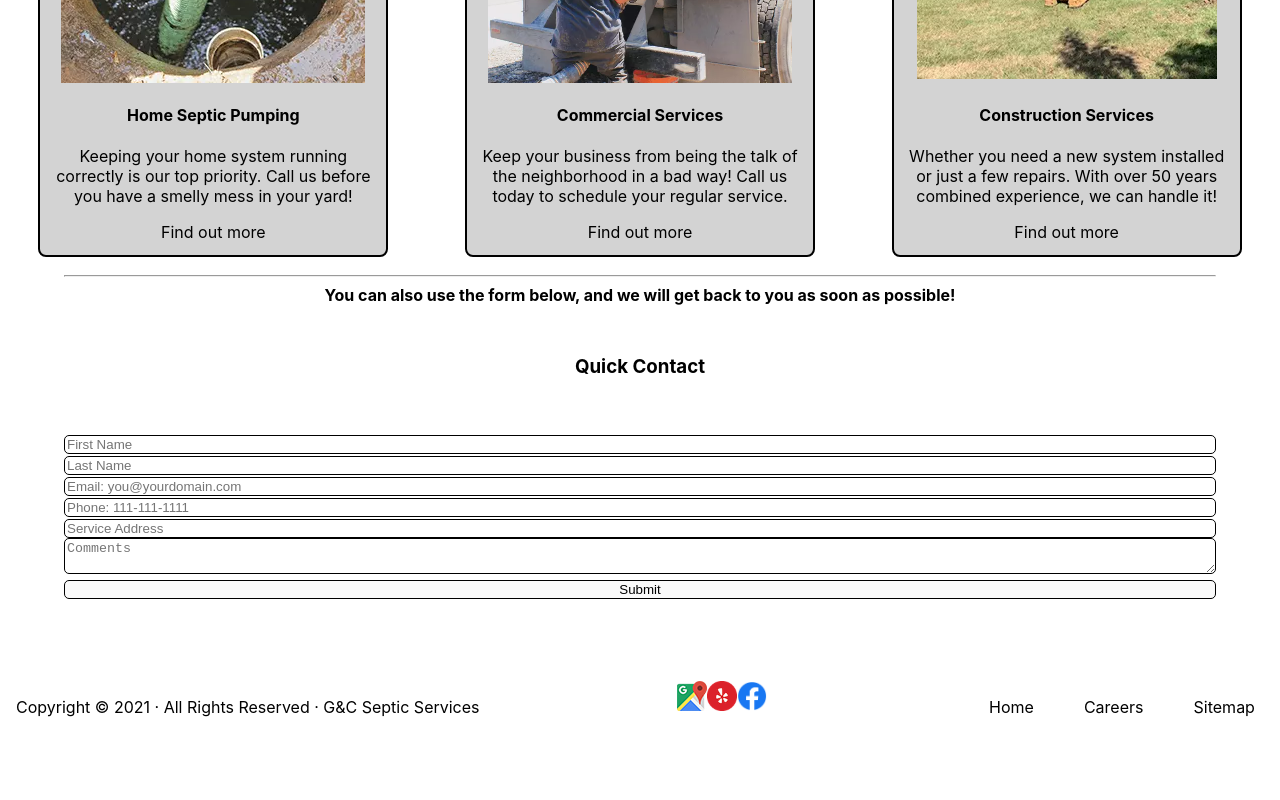
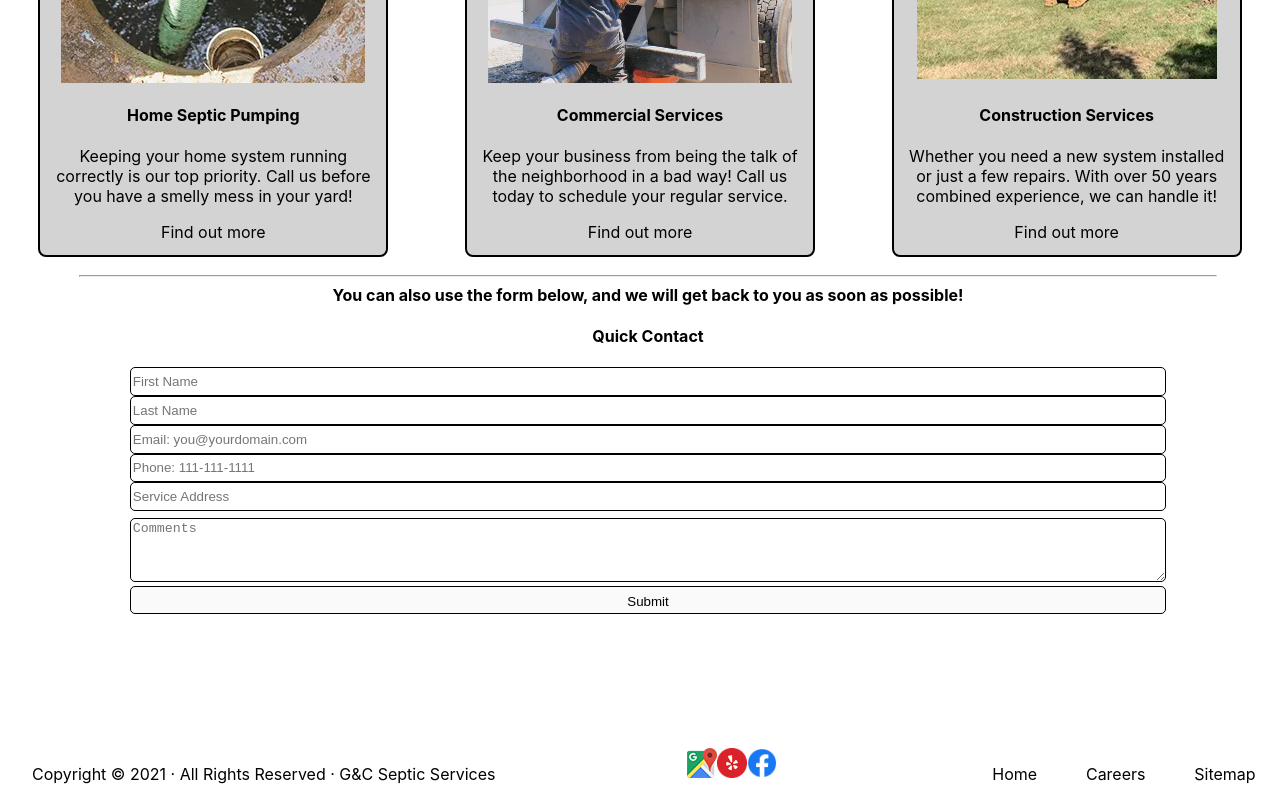
Before and after one commit to keating916/gcseptic, a Next.js app: page / in a window 1280 px wide. Shown: the part 890-1690 px from the top of the page. Before the commit the page ends 1623 px from the top, so only its background shows below. Built offline with nearby package versions, Linux system fonts and the light colour scheme.

Commit message:
add modal for 'contact us' button in corner

```diff
--- a/components/contactForm.js
+++ b/components/contactForm.js
@@ -59,23 +59,20 @@ export default class ContactForm extends Component {
         if(!this.state.submitted) {
             return (
                 <>
-                    <hr className={styles.divider} />
-                    <div className="text-center">
-                        <h4 className='w95'>You can also use the form below, and we will get back to you as soon as possible!</h4>
-                    </div>
+
                     <div className={styles.main}>
                         <div className={styles.textCenter}>
-                            <h3>Quick Contact</h3>
-                                {error ? <p className={styles.error}>There has been an error</p> : <p>&nbsp;</p>}
+
                                 <form className={styles.formContainer} action='none'>
                                     <input className={styles.formControl} type="text" name="fname" placeholder="First Name" value={this.state.fname} onChange={this.handleChange} required />
                                     <input className={styles.formControl} type="text" name="lname" placeholder="Last Name"  value={this.state.lname} onChange={this.handleChange}  required />
                                     <input className={styles.formControl} type="email" name="contactEmail" placeholder="Email: you@yourdomain.com"  value={this.state.contactEmail} onChange={this.handleChange}  required />
                                     <input className={styles.formControl} type="phone" name="contactPhone" placeholder="Phone: 111-111-1111"  value={this.state.contactPhone}  required onChange={this.handleChange}  />
                                     <input className={styles.formControl} type="text" name="address" placeholder="Service Address"  value={this.state.address} onChange={this.handleChange}  required />
-                                    <textarea name="comments" className={styles.formControl} placeholder="Comments" id="contactTextArea"  value={this.state.comments } onChange={this.handleChange}  ></textarea>
+                                    <textarea name="comments" className={`${styles.contactTextArea} ${styles.formcontrol}`} placeholder="Comments" id="contactTextArea"  value={this.state.comments } onChange={this.handleChange}  ></textarea>
                                     <button className={styles.formControl} type="submit" id="formSubmitButton" disabled={d} onClick={evt => this.handleSubmit(evt)}>Submit</button>
                                 </form>
+                                {error ? <p className={styles.error}>There has been an error</p> : <p>&nbsp;</p>}
                         </div>
                     </div>
                 </>
--- a/components/footer.js
+++ b/components/footer.js
@@ -1,6 +1,7 @@
 import Link from 'next/link'
 
 import styles from '../styles/footer.module.css';
+import ContactForm from './contactForm';
 
 export default function Footer() {
 	const now = new Date();
@@ -8,6 +9,13 @@ export default function Footer() {
 
 	return (
 		<footer className={styles.footer}>
+			<hr className={styles.divider} />
+			<h4 className='w95'>You can also use the form below, and we will get back to you as soon as possible!</h4>
+			<h4>Quick Contact</h4>
+			<ContactForm />
+
+
+			<div className={styles.footerBottom} >
 				<div className={styles.footerSection}>
 					<p className={styles.copyright}>
 						Copyright &copy; {year} &middot; All Rights Reserved &middot;
@@ -58,6 +66,7 @@ export default function Footer() {
 						Sitemap
 					</a></Link>
 				</div>
+			</div>
 		</footer>
 	);
 }
--- a/components/nav.js
+++ b/components/nav.js
@@ -1,12 +1,14 @@
 import Image from "next/image";
 import Link from "next/link";
-import { useState } from "react";
+import { useEffect, useState } from "react";
 
 import styles from "../styles/nav.module.css";
+import ContactForm from "./contactForm";
 
 export default function Nav() {
-	const [dropdown, setdropdown] = useState(false);
-	const [changed, setchanged] = useState(false);
+	const [ showModal, setShowModal ] = useState(false);
+	const [ dropdown, setdropdown ] = useState(false);
+	const [ changed, setchanged ] = useState(false);
 
 	const handleDropdown = () => {
 		setdropdown(!dropdown);
@@ -21,6 +23,15 @@ export default function Nav() {
 		setchanged(false);
 		setdropdown(false);
 	}
+
+	const handleModal = () => {
+		setShowModal(!showModal);
+	}
+
+	useEffect(() => {
+		const body = document.querySelector('body');
+    	body.style.overflow = showModal ? 'hidden' : 'auto';
+	}, [showModal])
 
 	return (
 		<nav className={styles.navContainer}>
@@ -112,7 +123,7 @@ export default function Nav() {
 				</div>
 			</div>
 			<div>
-				<p className={`${styles.changeCursor} ${styles.contactButton}`}>Contact Us</p>
+				<p className={`${styles.changeCursor} ${styles.contactButton}`} onClick={() => handleModal()}>Contact Us</p>
 				<a
 					href="tel:9163661111"
 					className={styles.navPhone}
@@ -122,6 +133,16 @@ export default function Nav() {
 					Call us: 916-366-1111
 				</a>
 			</div>
+			{showModal &&
+				<div className={styles.modal}>
+					<div className={styles.modalBackground} onClick={() => handleModal()}></div>
+					<div className={styles.modalBody}>
+						<h1 className={styles.closebutton} onClick={() => handleModal()}>&times;</h1>
+						<h2>Contact Form</h2>
+						<p>Please complete the form below and we will get back to you ASAP</p>
+						<ContactForm />
+					</div>
+				</div>}
 		</nav>
 	);
 }
--- a/pages/_app.js
+++ b/pages/_app.js
@@ -1,9 +1,6 @@
 import Head from "next/head";
-import { useEffect } from "react";
-import { useRouter } from "next/router";
-import ContactForm from "../components/contactForm";
 import Footer from "../components/footer";
-import logRoutes from "../components/hooks/logRoutes";
+//import logRoutes from "../components/hooks/logRoutes";
 import Nav from "../components/nav";
 import "../styles/globals.css";
 
@@ -22,7 +19,6 @@ function MyApp({ Component, pageProps }) {
 			</Head>
 			<Nav />
 			<Component {...pageProps} />
-			<ContactForm />
 			<Footer />
 		</>
 	);
--- a/styles/ContactForm.module.css
+++ b/styles/ContactForm.module.css
@@ -1,6 +1,6 @@
 
 .main {
-    padding: 2rem 0;
+    padding: 0 0 2rem 0;
     flex: 1;
     display: flex;
     flex-direction: column;
@@ -19,21 +19,22 @@
 
 .formControl {
     color: #000;
-    width: 90vw;
+    width: 90%;
     border: 1px solid black;
     border-radius: 5px;
+    height:1.8rem;
+    line-height: 1.8rem;
 }
 
-#contactTextArea {
-    width: 90vw;
+.contactTextArea {
+    margin-top: .4rem;
+    width: 90%;
     border: 1px solid black;
+    border-radius: 5px;
+    height: 4rem;
 }
 
 .error {
     color: red;
     text-decoration: underline;
 }
-
-.divider {
-    width:90%;
-}
--- a/styles/footer.module.css
+++ b/styles/footer.module.css
@@ -1,4 +1,13 @@
 .footer {
+    display: flex;
+    flex-direction: column;
+    justify-content: space-between;
+    text-align: center;
+    align-content: center;
+    padding-left: 1rem;
+}
+
+.footerBottom {
     display: flex;
     flex-direction: row;
     flex-wrap: wrap;
@@ -28,9 +37,10 @@
 }
 
 @media only screen and (max-width: 890px) {
-    .footer {
+    .footerBottom {
         flex-direction: column-reverse;
         justify-content: space-between;
+        margin: auto;
     }
 
     .footerSection {
@@ -46,3 +56,7 @@
 .footerLinks {
     padding-top: 1rem;
 }
+
+.divider {
+    width:90%;
+}
--- a/styles/globals.css
+++ b/styles/globals.css
@@ -5,6 +5,13 @@ main {
   margin: 0;
   font-family: -apple-system, BlinkMacSystemFont, Segoe UI, Roboto, Oxygen,
     Ubuntu, Cantarell, Fira Sans, Droid Sans, Helvetica Neue, sans-serif;
+  scroll-margin: 0;
+  -ms-overflow-style: none;
+  scrollbar-width: none;
+}
+
+::webkit-scollbar {
+  display: none;
 }
 
 a {
--- a/styles/nav.module.css
+++ b/styles/nav.module.css
@@ -87,6 +87,48 @@
 	color: white;
 	font-size: x-large;
 }
+
+.modal {
+	position: fixed;
+	z-index: 3;
+	width: 100vw;
+	height: 100vh;
+	text-align: center;
+	margin: 0;
+	padding: 0;
+	overflow: scroll;
+}
+
+.modalBackground {
+	position: fixed;
+	width: 100%;
+	height: 100%;
+	z-index: 3;
+	opacity: 40%;
+	background-color: white;
+}
+
+.modalBody {
+	position: relative;
+	background-color: lightgray;
+	border: 2px solid #022972;
+	z-index: 5;
+	opacity: 100;
+	margin: 5% 20% 10%;
+	border-radius: 20px;
+	max-width: 100%;
+
+}
+
+.closebutton {
+	cursor: pointer;
+	position: absolute;
+	color: #022972;
+	left: 85%;
+	padding: .8em;
+	margin: 0;
+}
+
 
 
 @media screen and (min-width: 761px) {
@@ -189,4 +231,16 @@
 	.contactButton {
 		display: none;
 	}
+
+	.modalBody {
+		position: relative;
+		background-color: lightgray;
+		border: 2px solid #022972;
+		z-index: 5;
+		opacity: 100;
+		margin: 5% 3% 10%;
+		border-radius: 20px;
+
+		max-width: 100%;
+	}
 }
```
Lines whose indentation alone changed are shown as unchanged.
